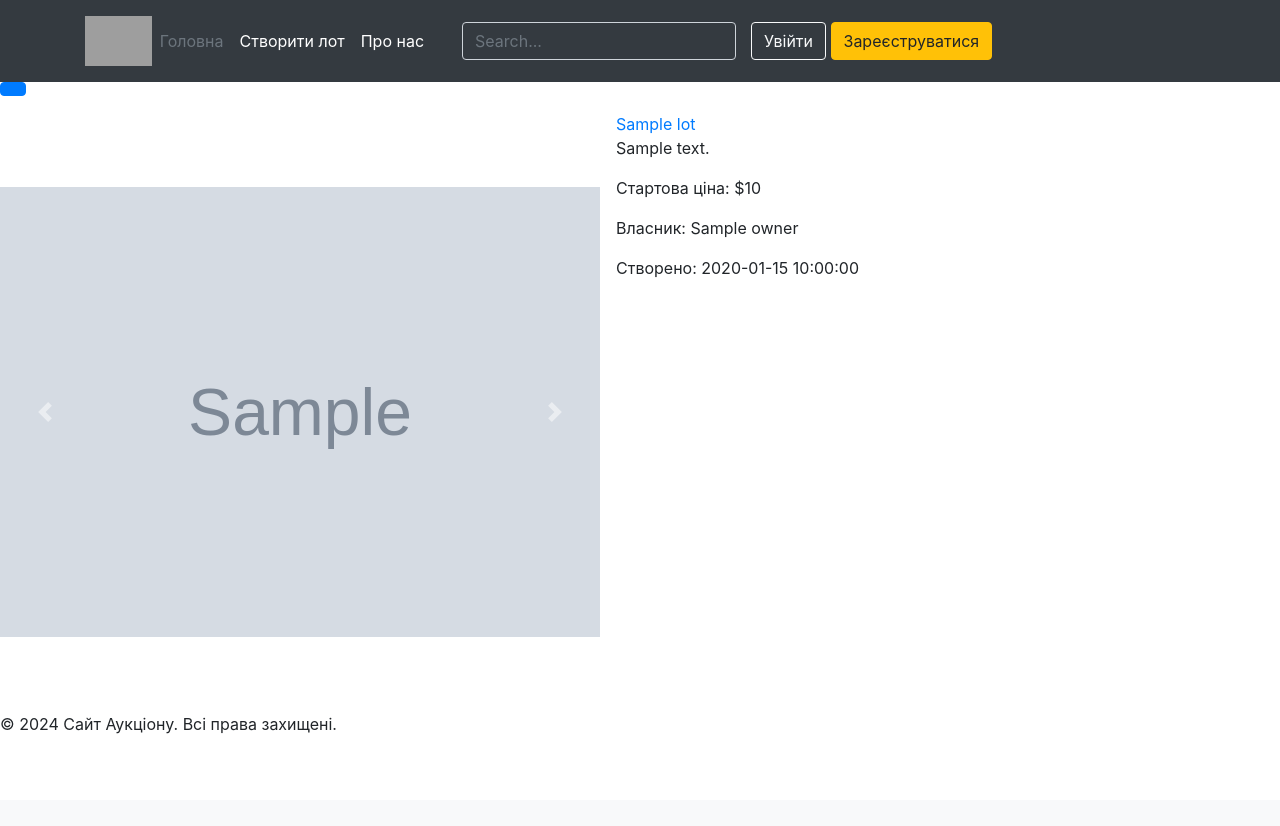
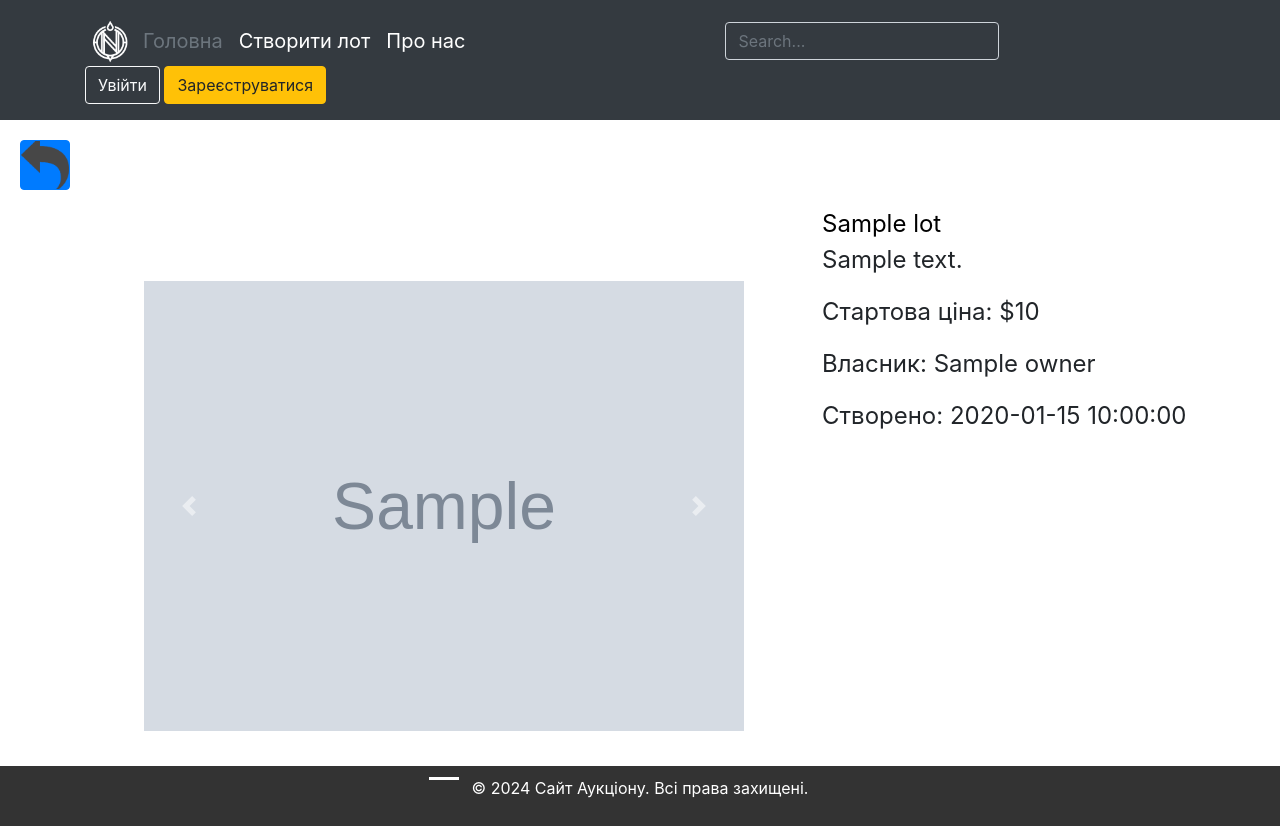
Before and after one commit to volodimir34593/project-comand, a Flask app: template templates/lots.html in a window 1280 px wide. Before the commit the page ends 734 px from the top, so only its background shows below. Run offline with Flask 3, Linux system fonts and the light colour scheme; the template is opened without the code that fills it: most values are stand-ins (such as "Sample title", 1, 10 or a date in 2020); grey boxes marked "Sample" are stand-in pictures; some libraries are stand-ins or nearby versions; grey boxes are pictures that could not be loaded.

Commit message:
Add files via upload

```diff
--- /dev/null
+++ b/static/style_lots.css
@@ -0,0 +1,153 @@
+nav ul {
+    list-style-type: none;
+    margin: 0;
+    padding: 0;
+    display: flex;
+  }
+
+  nav li {
+    margin-right: 20px;
+  }
+
+  nav a {
+    color: #fff;
+    text-decoration: none;
+  }
+
+  main {
+    padding: 20px;
+  }
+
+  body {
+    display: flex;
+    flex-direction: column;
+    min-height: 100vh; /* Забезпечує, щоб сторінка була мінімальної висоти вікна браузера */
+    position: relative;
+  }
+
+  .nav-link {
+    font-size: 125%; /* збільшуємо розмір тексту до 20px */
+  }
+
+  footer {
+    background-color: #333;
+    color: #fff;
+    padding: 10px;
+    text-align: center;
+    width: 100%;
+    position: absolute;
+    bottom: 0;
+  }
+
+  form {
+    display: flex;
+    flex-direction: column;
+    max-width: 400px;
+    margin-left: 20%; /* Додає відступ між навігацією і формою пошуку */
+  }
+
+  label {
+    margin-top: 10px;
+  }
+
+  input,
+  textarea {
+    padding: 5px;
+  }
+
+  button {
+    margin-top: 10px;
+    padding: 5px 10px;
+  }
+
+  .btn-primary {
+    background-image: url('button.png');
+      background-size: cover; /* Зображення покриває всю кнопку */
+      background-position: center; /* Центрування зображення */
+      width: 50px; /* Ширина кнопки */
+      height: 50px; /* Висота кнопки */
+  }
+
+  .grid-container {
+    display: flex;
+    flex-wrap: wrap;
+    gap: 20px; /* Відстань між елементами */
+    padding: 20px;
+  }
+
+  .grid-item {
+    display: flex;
+    flex-direction: column;
+    align-items: center;
+    border: 1px solid #ddd;
+    border-radius: 10px;
+    padding: 10px;
+    background-color: white;
+    text-align: center;
+    position: relative;
+    width: 220px; /* Ширина елемента */
+  }
+
+  .grid-item img {
+    max-width: 100%;
+    border-radius: 5px;
+    margin-bottom: 10px; /* Відстань між зображенням та назвою */
+  }
+
+  .grid-item a {
+    font-size: 1.2em;
+    color: #333;
+    text-decoration: none;
+    margin: 10px 0; /* Відстань між назвою та ціною */
+    display: inline-block;
+  }
+
+  .grid-item p {
+    margin-top: auto; /* Підняти ціну до низу */
+    margin: 10px 0;
+    color: #555;
+  }
+
+  .grid-item .top-sale {
+    position: absolute;
+    top: 10px;
+    left: 10px;
+    background-color: orange;
+    color: white;
+    padding: 5px;
+    border-radius: 5px;
+    font-size: 0.9em;
+    font-weight: bold;
+  }
+
+  .grid-item .discount {
+    text-decoration: line-through;
+    color: #999;
+    font-size: 0.9em;
+  }
+
+  .grid-item .new-price {
+    color: red;
+    font-size: 1.2em;
+    font-weight: bold;
+  }
+
+  .carousel {
+    width: 500px;
+    height: 500px;
+    object-fit: contain;
+    margin-left: 10%; /* Доданий відступ від лівого краю */
+}
+
+.custom-grid-item .lot-info {
+    margin-left: 5%; /* Доданий відступ від фото */
+}
+
+.lot-info p {
+    font-size: 150%;
+}
+
+.lot-info a {
+    font-size: 150%;
+    color: black;
+}
```
Also changed, not shown: static/style.css (+15 -12 lines), static/style_2.css (added, +122 -0 lines), static/button.png (added), static/logo.png (added).
